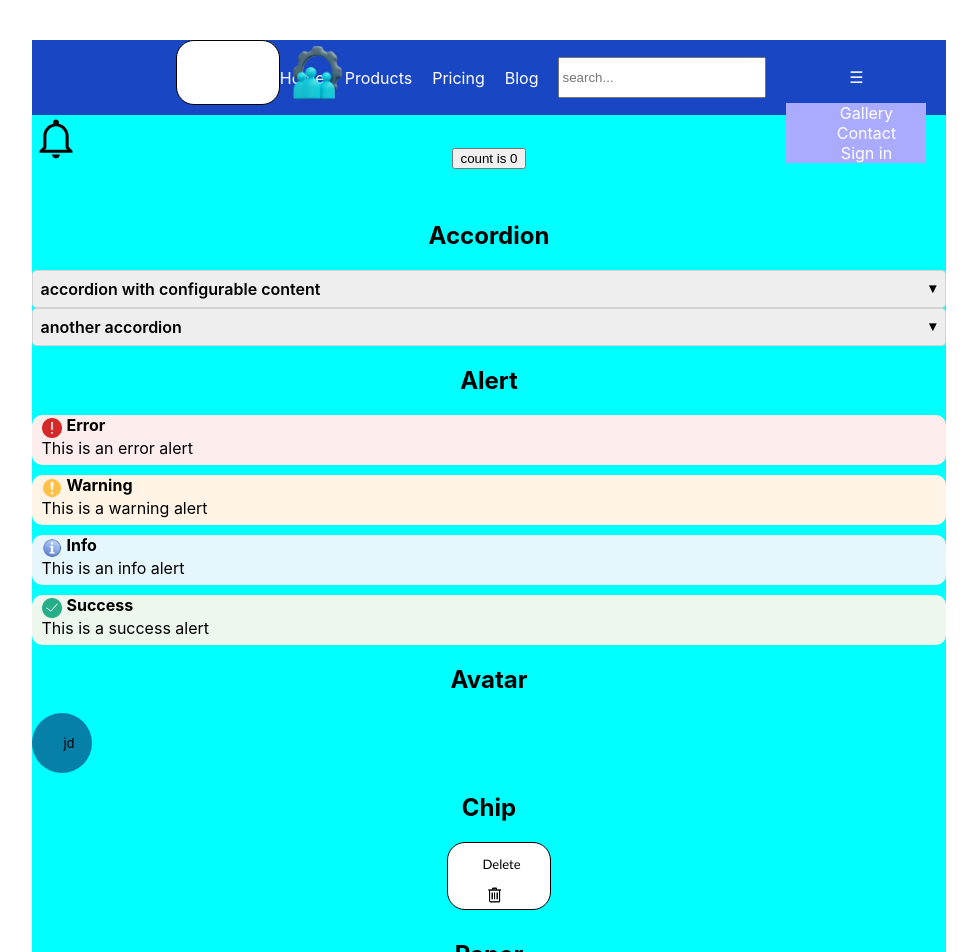
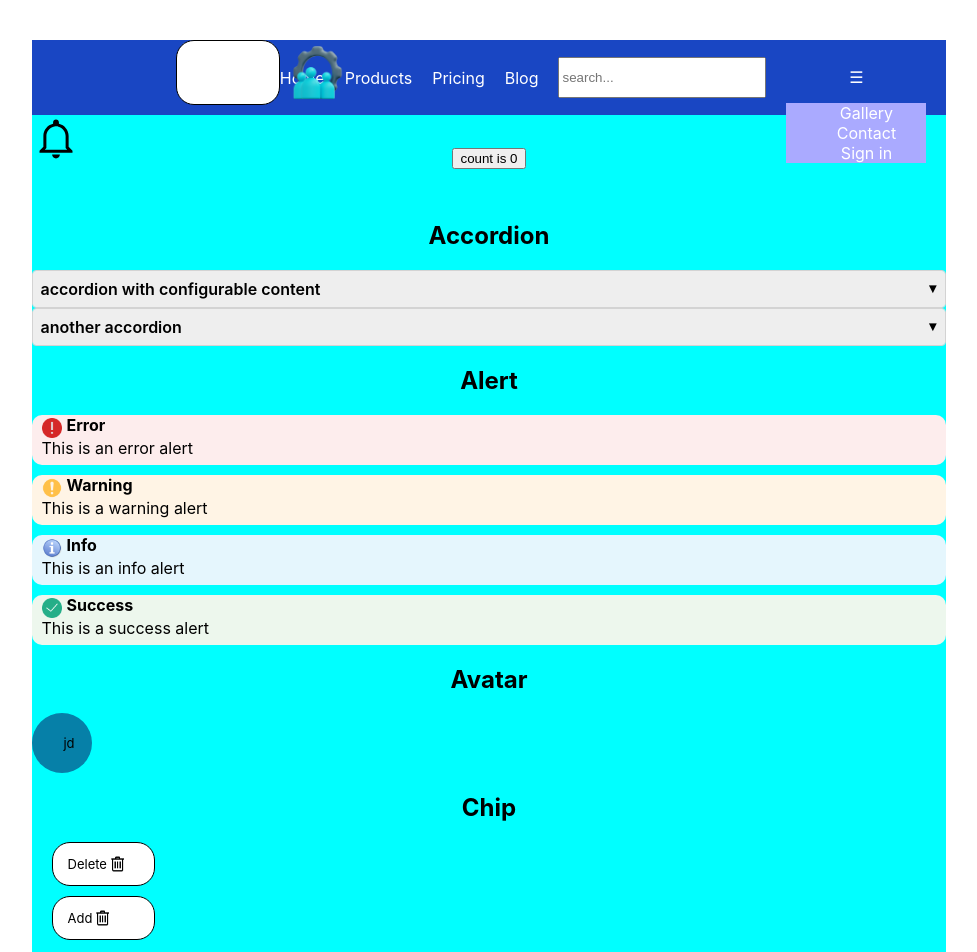
Before and after one commit to marko-knoebl/cc-react-components, a React (Vite) app in the folder cc-react-components/: page / in a window 1280 px wide. Shown: the top 952 px of the page, without its empty margins (151-1128 px from the left). Built offline with nearby package versions, Linux system fonts and the light colour scheme.

Commit message:
updated ChipComponent

```diff
--- a/cc-react-components/src/App.jsx
+++ b/cc-react-components/src/App.jsx
@@ -20,8 +20,18 @@ const dropdownMenuItems = [
   { id: 3, name: "Sign in", url: "/#" },
 ];
 
+
 function App() {
   const [count, setCount] = useState(0);
+
+const [textsOfChip, setTextOfChips] = useState([
+  { id: 1, text: "Delete"},
+  {id: 2, text: "Add"}
+]);
+
+function deleteChip(id) {
+  setTextOfChips(textsOfChip.filter((chip) => chip.id !== id))
+}
 
   return (
     <div className="App">
@@ -78,9 +88,9 @@ function App() {
       <h2>Avatar</h2>
       <Avatar props={"john doe"}/>
       <h2>Chip</h2>
-      <div className="chip">
-        <Chip />
-      </div>
+        {textsOfChip.map((textofchip) =>
+        (<Chip id = {textofchip.id} onPress = {() => deleteChip(textofchip.id)}>{textofchip.text}</Chip>)
+        )}
 
       <h2>Paper</h2>
       <Paper props={"this is a Paper component"}/>
--- a/cc-react-components/src/components/Chip.jsx
+++ b/cc-react-components/src/components/Chip.jsx
@@ -1,20 +1,10 @@
-import { useState } from "react";
 import "./Chip.css";
 
-export default function Chip() {
-  const [visibility, setVisibility] = useState("");
-
+export default function Chip({ children, id ,onPress }) {
   return (
-    <div
-      className="container"
-      style={{ display: `${visibility === "hidden" ? "none" : "block"}` }}
-    >
-      <p className="text">Delete</p>
-      <img
-        className="trashbin"
-        src={"../images/trashbin.png"}
-        onClick={() => setVisibility("hidden")}
-      />
+    <div id={id}  className="container" >
+      <p  className="text" >{children}</p>
+      <img  className="trashbin"  src={"../images/trashbin.png"} onClick = {() => onPress()} />
     </div>
   );
 }
```
